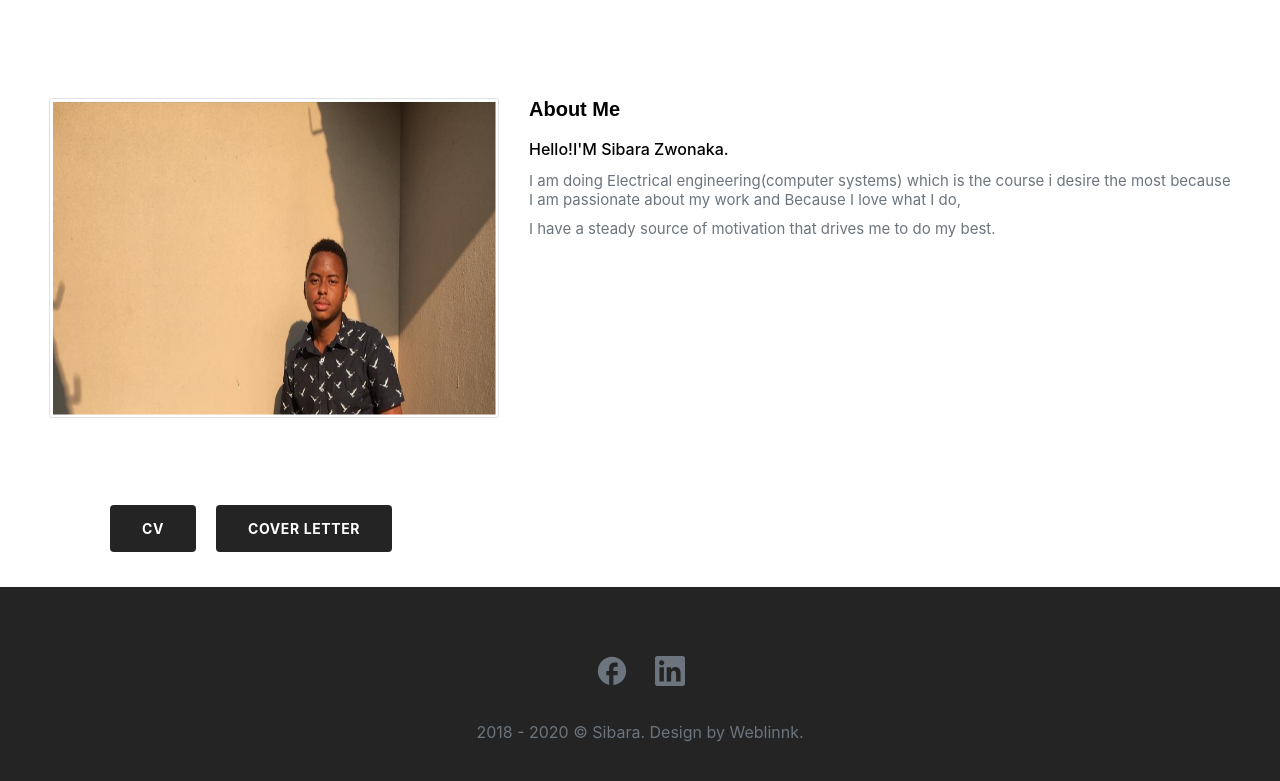
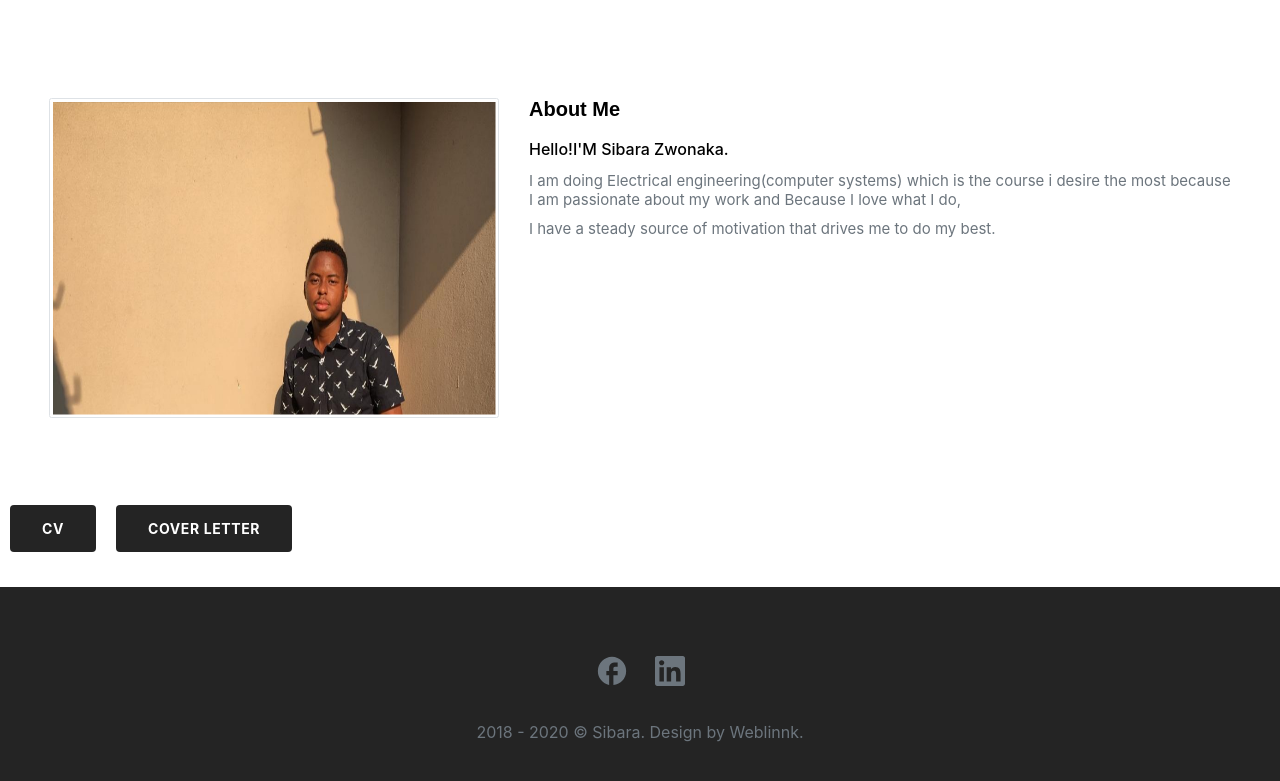
Before and after one commit to Mulelur/sibara-e-poe, a React (Create React App) app: page /about-me in a window 1280 px wide. Shown: the part 399-1180 px from the top of the page. Built offline with nearby package versions, Linux system fonts and the light colour scheme.

Commit message:
fixed res

```diff
--- a/src/components/aboutMe/styles/aboutMe.js
+++ b/src/components/aboutMe/styles/aboutMe.js
@@ -58,10 +58,9 @@ export const Text = styled.p`
 `;
 
 export const Buttons = styled.div`
-  margin: 0 10rem;
   margin-bottom: 5rem;
-  @media (max-width: 320px) {
-    margin: 0 3.4rem;
-    margin-bottom: 5rem;
+  @media (max-width: 400px) {
+    margin: 2%;
+    margin-bottom: 5%;
   }
 `;
```
